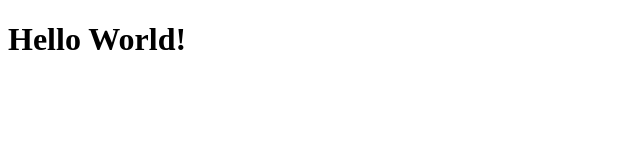
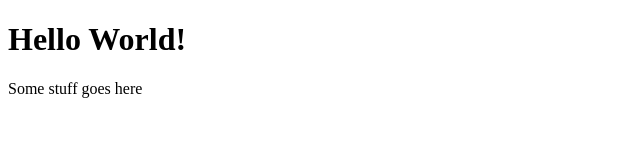
Before and after one commit to comp1950/helloworld, a plain HTML site: page index.html in a window 1280 px wide. Shown: the whole page, without its empty margins (0-640 px from the left). Drawn offline with Linux system fonts and the light colour scheme.

Commit message:
Small changes to index

```diff
--- a/index.html
+++ b/index.html
@@ -1,9 +1,10 @@
 <!DOCTYPE html>
 <html>
 <head>
-	<title>Hello World</title>
+	<title>Tuesday Night Lecture</title>
 </head>
 <body>
 	<h1>Hello World!</h1>
+	<p>Some stuff goes here</p>
 </body>
 </html>
```
